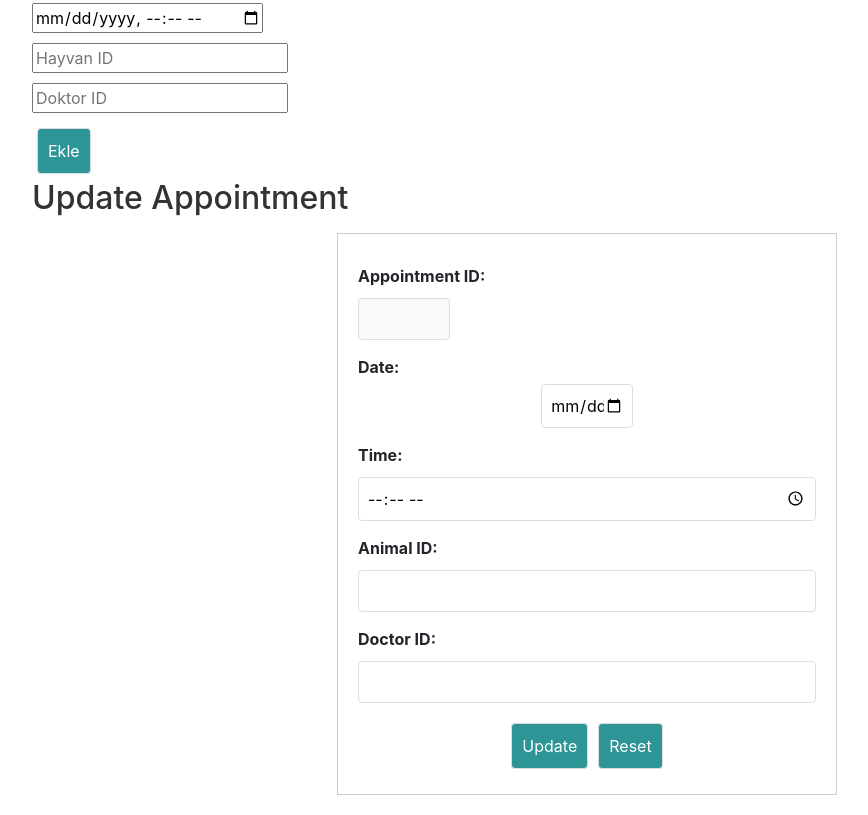
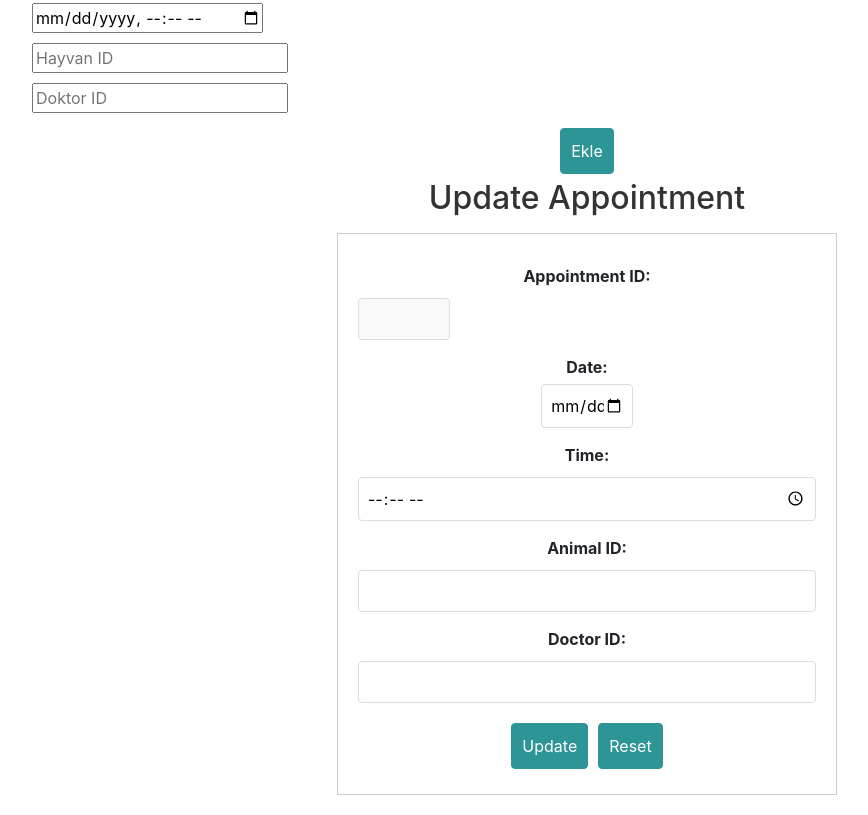
Before and after one commit to KursadYaprak/Veterinary_Frontend, a React (Create React App) app: page /appointments in a window 1280 px wide. Shown: the part 460-1275 px from the top of the page, without its empty margins (53-921 px from the left). Built offline with nearby package versions, Linux system fonts and the light colour scheme; no server answers.

Commit message:
Update Appointment.css

```diff
--- a/src/components/Appointment/Appointment.css
+++ b/src/components/Appointment/Appointment.css
@@ -1,9 +1,10 @@
 .appointment-container {
-    margin: auto; /* Sayfayı ortalamak için */
+    margin: auto;
     padding: 20px;
     background-color: #fff;
     width: 90%;
     max-width: 1150px;
+    text-align: center; /* İçeriği ortalamak için */
 }
 
 .appointment-container h2 {
@@ -38,7 +39,7 @@
 .appointment-container button {
     padding: 10px;
     margin: 5px;
-    border: 1px solid #ddd;
+    border: 1px solid #2D9596; /* Buton kenar rengi */
     border-radius: 4px;
     cursor: pointer;
     background-color: #2D9596;
@@ -46,13 +47,13 @@
 }
 
 .appointment-container button:hover {
-    background-color: #2D9596;
+    background-color: #1E6668; /* Buton hover rengi */
 }
 
 .appointment-update-form {
     width: 90%;
     max-width: 500px;
-    margin: auto; /* Formu sayfanın ortasında tutmak için */
+    margin: auto;
     padding: 20px;
     border: 1px solid #ccc;
 }
```
